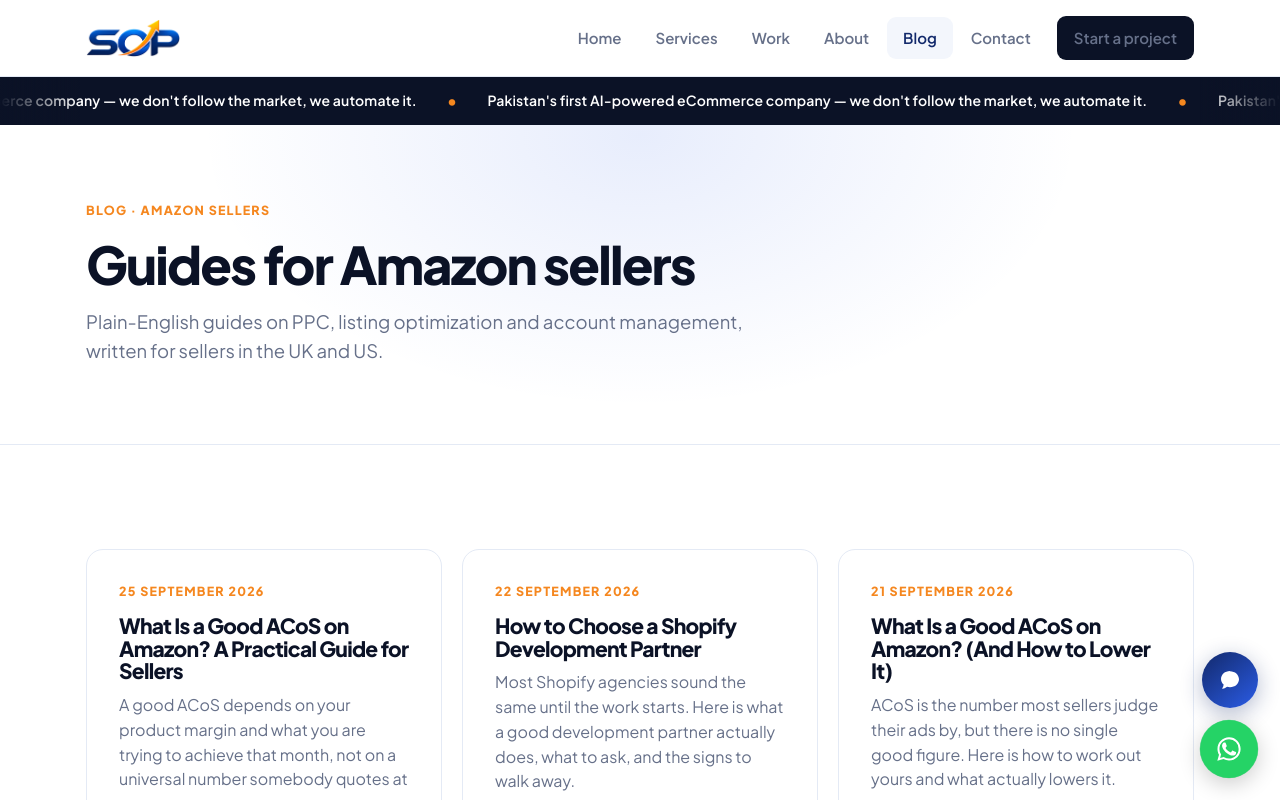
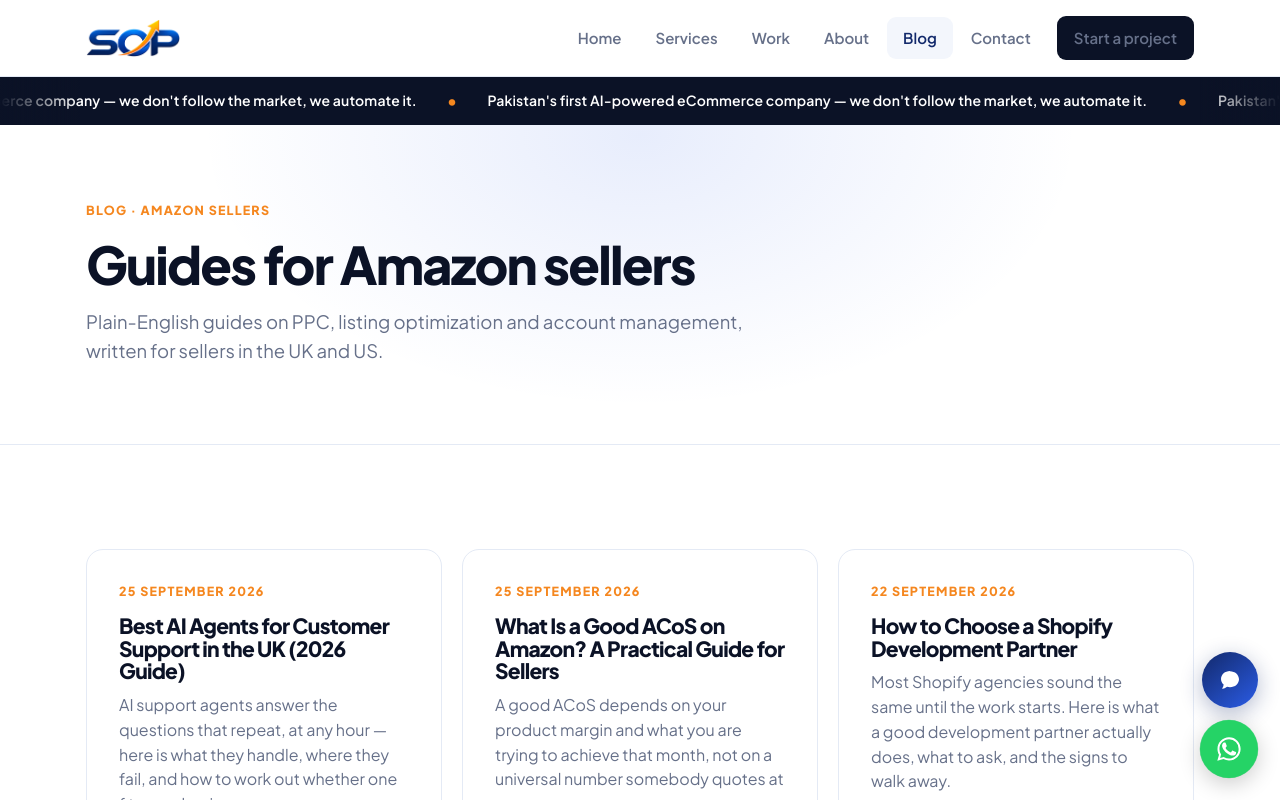
Before and after one commit to startofpakistan1-svg/sop-website, a Next.js app: page /blog in a window 1280 px wide. Shown: the top 800 px of the page. Built offline with nearby package versions, Linux system fonts and the light colour scheme.

Commit message:
Add blog post: best AI agents for customer support

```diff
--- a/src/data/posts.js
+++ b/src/data/posts.js
@@ -1221,6 +1221,97 @@
 If you would rather not do the weekly search term and bid work yourself, our [Amazon PPC management service](/amazon-ppc-management) covers campaign structure, keyword research, negatives, bids and plain-English reporting for UK and US sellers. It starts with a free audit of your current campaigns, so you can see where the spend is going before you decide anything.
 `,
   },
+  {
+    slug: "best-ai-agents-for-customer-support",
+    topic: "web",
+    title: "Best AI Agents for Customer Support in the UK (2026 Guide)",
+    description:
+      "What AI support agents handle, where they work well and fall short, and what UK businesses should check before choosing one.",
+    date: "2026-09-25",
+    excerpt:
+      "AI support agents answer the questions that repeat, at any hour — here is what they handle, where they fail, and how to work out whether one fits your business.",
+    content: `
+Every software company now sells something described as an AI agent for customer support, and most of the marketing sounds identical. Underneath, the products differ enormously: in what they can resolve, in how they behave when unsure, and in how much of your own information they have been given.
+
+This guide does not rank products. Vendors change constantly, and the right choice depends on your helpdesk, your order system and what your customers ask. Instead it explains what these agents do, where they help, where they cause damage, and what to check before committing.
+
+## What an AI customer support agent actually does
+
+Most businesses have met the older kind: a scripted chatbot with a menu of buttons. You click "Where is my order?", it asks for an order number, and it either finds it or tells you to email support. It cannot cope with anything outside its script, which is why customers learned to click straight past it.
+
+An AI agent works differently. It reads what the customer wrote in their own words, works out what they are asking, and holds the thread of the conversation. If someone writes "it hasn't turned up and I want to send it back anyway", it understands there are two things happening. It can ask a clarifying question, look something up, and answer that customer rather than a category.
+
+"Handling a ticket end to end" is the phrase vendors use. At its best it means the agent understands the question, retrieves the relevant fact — the tracking status, the returns window, whether that size is back in stock — applies your policy, replies in your tone, and closes the conversation without anyone reading it. The customer gets an answer at two in the morning and your inbox never sees it.
+
+In practice, good AI agents for customer support resolve a portion of enquiries that way and pass the rest on with a summary attached. What portion depends on what your customers ask and how well the agent has been given your own information.
+
+## Where AI support works well
+
+The pattern is consistent: questions that repeat, have a definite answer, and need no judgement.
+
+**Order status.** The most common enquiry most retailers get, and the most mechanical. Given access to your order system, an agent answers it instantly.
+
+**Returns and refunds policy.** How long do I have, who pays the postage, what condition does it need to be in, when does the money arrive. Fixed answers to fixed questions.
+
+**Product questions.** Sizing, materials, compatibility, what is in the box, how to care for it. If the information exists on your site or in your product data, the agent finds it faster than a person.
+
+**Opening hours, delivery times and stock.** Facts that change often but are always looked up in the same place.
+
+**Repeat enquiries after a mailshot or a delay.** When something goes out to your whole list, or a courier has a bad week, the same question arrives fifty times in an afternoon. This is where automation earns its place most obviously.
+
+**Triage before a person picks up.** Even where the agent should not answer, it can read the message, ask for the order number up front, tag the ticket and route it with a summary attached. Your team opens a prepared case instead of a cold one.
+
+## Where it falls short
+
+Be sceptical of anyone who tells you an agent handles everything.
+
+**Complaints.** An angry customer does not want efficiency, they want to be heard, and an instant well-structured reply often makes it worse. Complaints should be detected and escalated, not answered.
+
+**Edge cases.** The parcel that went to the old address, the item damaged inside intact packaging, the two orders that should have been one. These need somebody to look, think and decide.
+
+**Anything needing an exception.** Goodwill gestures, refunds outside policy, a replacement sent before the return arrives. Exceptions are judgements about a particular customer, and an agent should not make them on your behalf.
+
+**Anything with money or weight behind it.** Disputes, chargebacks and anything framed as a formal complaint belong with a person from the first message.
+
+**Customers who simply want a human.** Some ask immediately. The right behaviour is to get them one quickly, not to make them argue with software first. An agent that hides the escalation route to protect its resolution rate is working against you.
+
+## What to look for when choosing one
+
+**Does it connect to the systems you already have?** An agent that cannot see your helpdesk and your order data is a search box with better manners. Ask which helpdesk, ecommerce platform and shipping tools it reads from, and whether it can write back — tag a ticket, update a status, start a return.
+
+**Can it hand off to a person cleanly?** Watch that in a demo rather than taking it on trust. The customer should not repeat themselves, the history should arrive with the ticket, and you should control what triggers it: certain topics, an unhappy tone, a direct request, or two failed attempts.
+
+**How is it trained on your own policies?** The answers are only as good as what it has been given. Ask how your returns policy, delivery terms and product information get in, who updates them, and how long that takes. If training is a one-off at setup, your answers drift out of date the first time a policy changes.
+
+**What happens when it does not know?** The only acceptable answer is that it says so and passes the conversation on. Ask to see that too. An agent that gives a confident, plausible, wrong answer about your returns window costs more than the inbox time it saved.
+
+**Where does the customer data go?** Ask which countries conversations are processed and stored in, how long they are kept, whether your customers' messages train anything beyond your own setup, and what happens to the data if you leave. Get it in writing.
+
+**How does the pricing work?** Per conversation, per resolution, per seat and flat subscription all exist, and they behave very differently as you grow. Work out the cost in a bad month — a delivery failure, a recall, a mailshot gone wrong — rather than an average one, because that is when volume spikes.
+
+## UK-specific considerations
+
+Three things matter more for a UK business than the generic sales material suggests.
+
+**Where the data sits.** Customers ask, and your own obligations depend on the answer. You do not need to be an expert, but you do need to know which regions your provider processes and stores conversations in, written down. If your business handles anything sensitive, take proper professional advice rather than relying on a vendor's assurance or a guide like this one.
+
+**Tone and language.** Most agents are trained predominantly on American English and default to it. It shows in the spelling, in "reach out" and "shipping" where a British customer expects "get in touch" and "delivery", and in an enthusiasm that reads as insincere here. Check whether you can set tone and spelling, then read twenty real replies before letting it loose.
+
+**Hours and holidays.** The agent runs continuously; your team does not. Decide what happens to an escalated conversation at eleven on a Saturday or during the August bank holiday: the customer should be told honestly when a person will reply, not left waiting for an answer that was never coming. Make sure the working calendar it uses is yours, bank holidays included.
+
+## Do you need an agent, or just better automation?
+
+Worth asking before you spend anything, because for plenty of businesses the honest answer is no.
+
+A conversational agent suits you if customers arrive at all hours, in volume, asking questions that vary in wording. If that is not you — if enquiries come by email, in manageable numbers, in four or five recognisable types — then what you need is workflow automation rather than a chatbot: enquiries sorted and routed automatically, replies drafted from templates and your order data for somebody to check and send, follow-ups that chase themselves, and an alert when something has gone unanswered too long.
+
+That is cheaper, simpler, easier to change, and carries none of the risk of software talking to customers unsupervised. It also saves more time than people expect, because most support load is not the conversation itself — it is looking things up, copying between systems, and remembering to follow up.
+
+The same logic applies to the messages you send rather than receive. Order updates, review requests and post-purchase email sequences are a scheduling problem rather than an intelligence one, and belong with your [marketing automation](/marketing-automation) rather than with a support agent.
+
+If you would like help working out which of the two you actually need, our [AI automation](/ai-automation) work starts by looking at what your team repeats each week and saying plainly where automation pays and where it does not. Sometimes the answer is a support agent. More often it is something smaller.
+`,
+  },
 ];
 
 export default posts;
```
